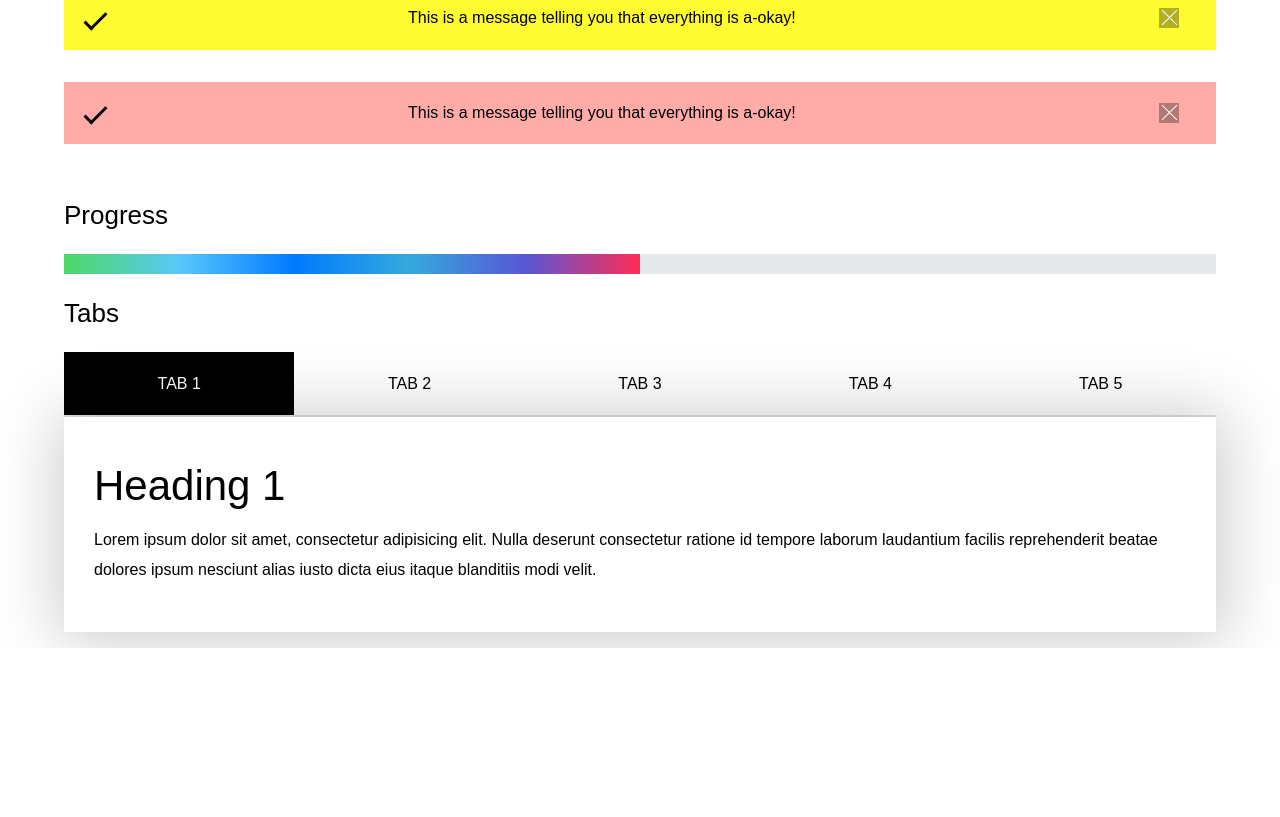
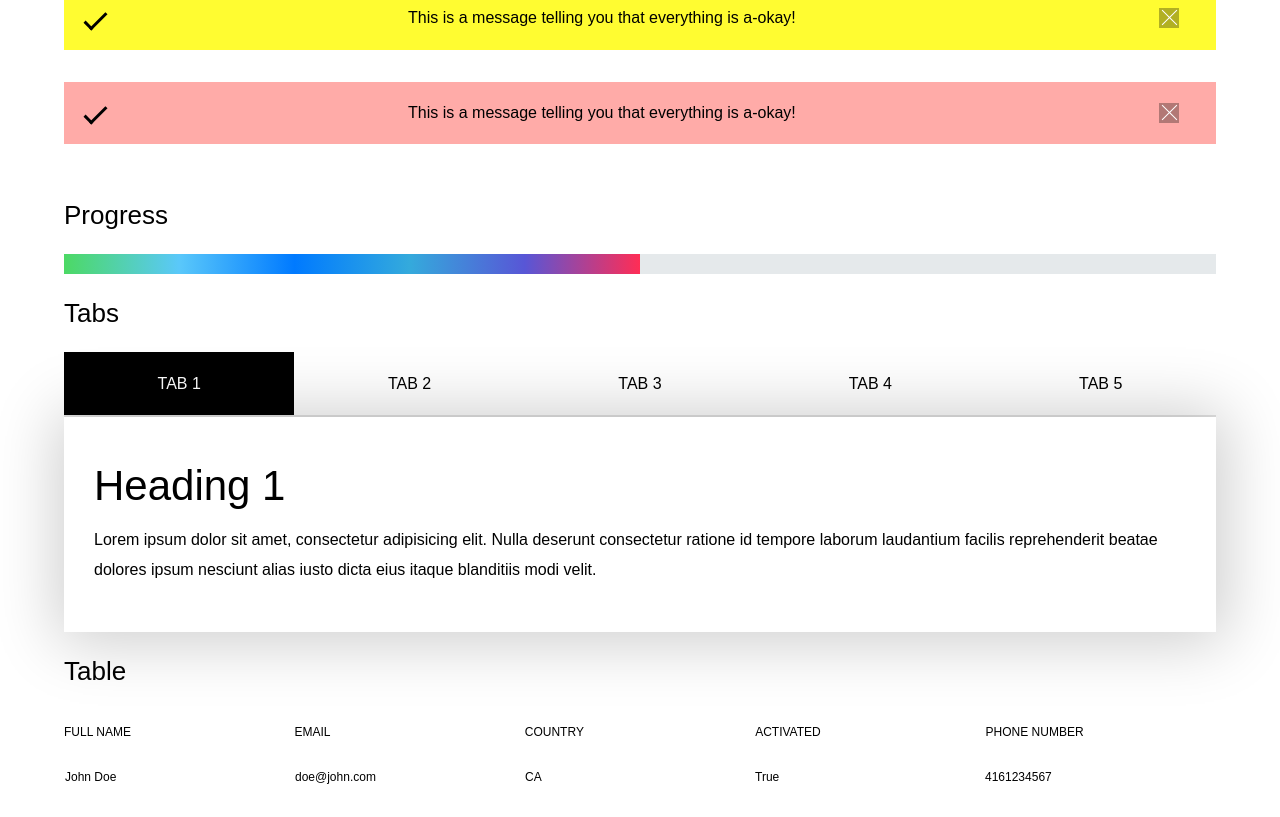
Before and after one commit to niilante/renaissance, a website: page index.html in a window 1280 px wide. Shown: the part 1782-2599 px from the top of the page. Before the commit the page ends 2430 px from the top, so only its background shows below. Drawn offline with Linux system fonts and the light colour scheme.

Commit message:
added tables

```diff
--- a/index.html
+++ b/index.html
@@ -228,6 +228,39 @@
               </section>
       </div>
 
+      <h3>Table</h3>
+      <div class="row">
+        <div class="column">
+            <div class="tbl-header">
+                <table cellpadding="0" cellspacing="0" border="0">
+                  <thead>
+                    <tr>
+                      <th>Full Name</th>
+                      <th>Email</th>
+                      <th>Country</th>
+                      <th>Activated</th>
+                      <th>Phone Number</th>
+                    </tr>
+                  </thead>
+                </table>
+            </div>
+              <div class="tbl-content">
+                <table cellpadding="0" cellspacing="0" border="0">
+                  <tbody>
+                    <tr>
+                      <td data-label="Full Name">John Doe</td>
+                      <td data-label="Email">doe@john.com</td>
+                      <td data-label="Country">CA</td>
+                      <td data-label="Activated">True</td>
+                      <td data-label="Phone Number">4161234567</td>
+                    </tr>
+
+
+                  </tbody>
+                </table>
+        </div>
+      </div>
+
 
   </div>
 </body>
--- a/src/elements/_index.scss
+++ b/src/elements/_index.scss
@@ -4,3 +4,4 @@
 @import "progress.scss";
 @import "tabs.scss";
 @import "notification.scss";
+@import "table.scss";
--- /dev/null
+++ b/src/elements/table.scss
@@ -0,0 +1,58 @@
+table{
+  width:100%;
+  table-layout: fixed;
+}
+.tbl-header{
+  background-color: rgba(255,255,255,0.3);
+  @include breakpoint(phone) {
+    display: none;
+  }
+ }
+.tbl-content{
+  margin-top: 0px;
+  border: 1px solid rgba(255,255,255,0.3);
+}
+th{
+  padding-top: 15px;
+  padding-bottom: 15px;
+  text-align: left;
+  font-weight: 500;
+  font-size: 12px;
+  color: #000;
+  text-transform: uppercase;
+}
+td{
+  padding-top: 15px;
+  padding-bottom: 15px;
+  text-align: left;
+  vertical-align:middle;
+  font-weight: 300;
+  font-size: 12px;
+  color: #000;
+  border-bottom: solid 1px rgba(255,255,255,0.1);
+}
+
+
+
+
+tr {
+  @include breakpoint(phone) {
+    display: block;
+    margin-bottom: .626em;
+    -moz-box-shadow: 2px 2px 61px 8px rgba(0,0,0,0.20);
+    -webkit-box-shadow: 2px 2px 61px 8px rgba(0,0,0,0.20);
+    box-shadow: 2px 2px 61px 8px rgba(0,0,0,0.20);
+
+    td {
+
+      display: block;
+    }
+
+    td:before {
+      content: attr(data-label);
+      margin-right: 1rem;
+      padding-left: 1rem;
+      font-weight: 700;
+    }
+  }
+}
```
Also changed, not shown: renaissance.css.
